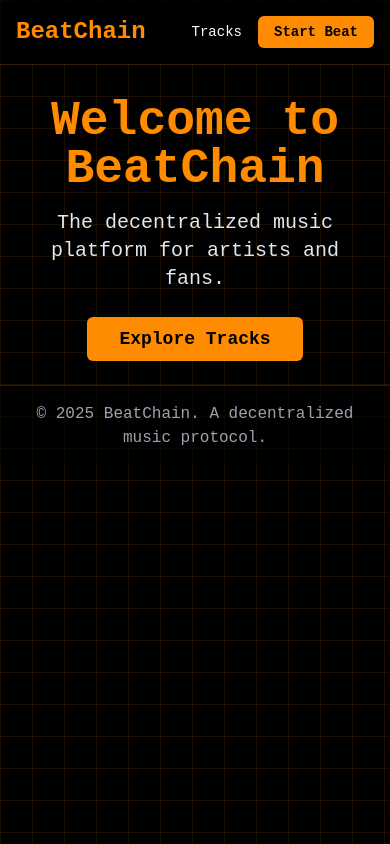
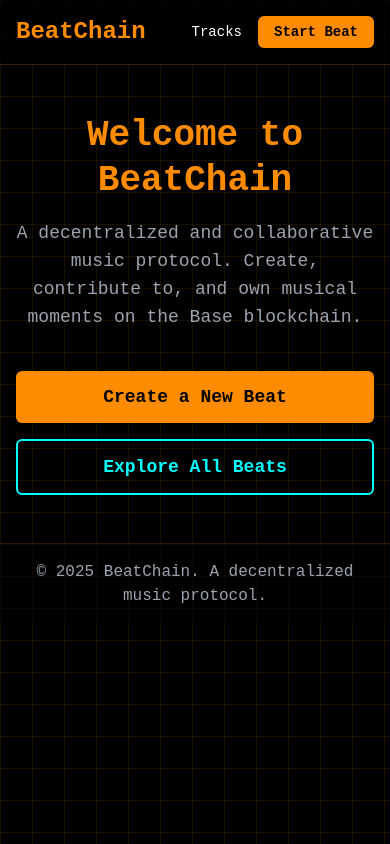
Before and after one commit to Batuhan4/BeatChain, a Next.js app: page / in a window 390 px wide. Built offline with nearby package versions, Linux system fonts and the light colour scheme; no server answers; what @coinbase/onchainkit would draw is missing.

Commit message:
refactor: Enhance mobile UX and UI consistency

```diff
--- a/app/beat/[beatId]/page.tsx
+++ b/app/beat/[beatId]/page.tsx
@@ -120,20 +120,20 @@ const BeatPage = () => {
   return (
     <div className="container mx-auto px-4 py-8">
       <div className="text-center mb-8">
-        <h1 className="text-4xl md:text-5xl font-bold text-cyber-orange mb-2">
+        <h1 className="text-3xl md:text-5xl font-bold text-cyber-orange mb-2 break-words">
           Beat #{beat.id.toString()}
         </h1>
         <p className="text-lg text-gray-400">
           Status: <span className={isCompleted ? 'text-cyber-blue' : 'text-yellow-500'}>{BeatStatus[beat.status]}</span>
-          {beat.isMinted && <span className="text-cyber-purple ml-2">(Minted as NFT)</span>}
+          {beat.isMinted && <span className="text-cyber-purple ml-2">(Minted)</span>}
         </p>
       </div>
 
       <div className="bg-black/30 p-4 md:p-6 rounded-lg border border-cyber-orange/30 mb-8 max-w-2xl mx-auto">
-        <h3 className="text-2xl mb-4">Contributors</h3>
+        <h3 className="text-xl md:text-2xl mb-4">Contributors</h3>
         <div className="flex flex-col space-y-2">
           {beat.contributors.map((c, i) => c !== '0x0000000000000000000000000000000000000000' && (
-            <div key={i} className="bg-gray-800/50 p-3 rounded font-mono text-sm truncate">
+            <div key={i} className="bg-gray-800/50 p-3 rounded font-mono text-xs md:text-sm truncate">
               <span className="text-cyber-orange mr-2">#{i + 1}:</span> {c}
             </div>
           ))}
@@ -142,19 +142,19 @@ const BeatPage = () => {
 
       {isCompleted ? (
         <div className="text-center">
-          <h2 className="text-3xl mb-4">Beat Completed!</h2>
+          <h2 className="text-2xl md:text-3xl mb-4">Beat Completed!</h2>
           <p className="text-gray-400 mb-6">This masterpiece is ready to be minted as a permanent NFT.</p>
           <button
             onClick={handleMint}
             disabled={beat.isMinted || isPending || isConfirming || isUploading}
-            className="bg-cyber-purple text-white font-bold py-3 px-10 rounded-md hover:bg-purple-500 transition-colors text-xl disabled:bg-gray-600"
+            className="bg-cyber-purple text-white font-bold py-3 px-10 rounded-md hover:bg-purple-500 transition-colors text-lg md:text-xl disabled:bg-gray-600 w-full md:w-auto"
           >
             {beat.isMinted ? 'Already Minted' : isUploading ? 'Finalizing...' : isPending ? 'Confirm...' : isConfirming ? 'Minting...' : 'Mint NFT'}
           </button>
         </div>
       ) : (
         <div className="max-w-4xl mx-auto">
-          <h2 className="text-3xl text-center mb-4">Add Your 4-Second Segment</h2>
+          <h2 className="text-2xl md:text-3xl text-center mb-4">Add Your 4-Second Segment</h2>
           <Sequencer onExport={handleExportedAudio} />
         </div>
       )}
--- a/app/components/Sequencer.tsx
+++ b/app/components/Sequencer.tsx
@@ -212,7 +212,7 @@ const Sequencer = ({ onExport }: { onExport: (audioBlob: Blob) => void }) => {
                   <div
                     key={`${trackIndex}-${stepIndex}`}
                     onClick={() => toggleStep(trackIndex, stepIndex)}
-                    className={`w-full h-12 rounded cursor-pointer transition-all duration-150 border-2
+                    className={`w-full h-14 md:h-12 rounded cursor-pointer transition-all duration-150 border-2
                       ${stepIndex === currentStep && isPlaying ? 'border-cyber-blue scale-105' : 'border-transparent'}
                       ${step ? 'bg-cyber-orange' : 'bg-gray-700/50 hover:bg-gray-600/50'}
                     `}
--- a/app/page.tsx
+++ b/app/page.tsx
@@ -5,17 +5,27 @@ import Link from 'next/link';
 
 const Home = () => {
   return (
-    <div className="container mx-auto px-4 py-8 text-center">
-      <h1 className="text-5xl font-bold mb-4">Welcome to BeatChain</h1>
-      <p className="text-xl mb-8">
-        The decentralized music platform for artists and fans.
+    <div className="container mx-auto px-4 py-12 md:py-24 text-center">
+      <h1 className="text-4xl md:text-6xl font-bold mb-4 leading-tight">
+        Welcome to BeatChain
+      </h1>
+      <p className="text-lg md:text-xl text-gray-400 mb-10 max-w-2xl mx-auto">
+        A decentralized and collaborative music protocol. Create, contribute to, and own musical moments on the Base blockchain.
       </p>
-      <Link
-        href="/tracks"
-        className="bg-cyber-orange text-black px-8 py-3 rounded-md text-lg font-bold hover:bg-orange-400 transition-colors"
-      >
-        Explore Tracks
-      </Link>
+      <div className="flex flex-col md:flex-row items-center justify-center gap-4">
+        <Link
+          href="/start"
+          className="bg-cyber-orange text-black px-8 py-3 rounded-md text-lg font-bold hover:bg-orange-400 transition-colors w-full md:w-auto"
+        >
+          Create a New Beat
+        </Link>
+        <Link
+          href="/tracks"
+          className="bg-transparent border-2 border-cyber-blue text-cyber-blue px-8 py-3 rounded-md text-lg font-bold hover:bg-cyber-blue hover:text-black transition-colors w-full md:w-auto"
+        >
+          Explore All Beats
+        </Link>
+      </div>
     </div>
   );
 };
--- a/app/tracks/page.tsx
+++ b/app/tracks/page.tsx
@@ -48,15 +48,15 @@ const BeatCard = ({ beatId }: { beatId: bigint }) => {
   const cardColor = isCompleted ? 'border-cyber-blue/50' : 'border-cyber-orange/50';
 
   return (
-    <Link href={`/beat/${beat.id.toString()}`}>
-      <div className={`bg-black/30 p-4 rounded-lg border ${cardColor} hover:bg-gray-900/80 transition-colors`}>
+    <Link href={`/beat/${beat.id.toString()}`} className="block">
+      <div className={`bg-black/30 p-4 rounded-lg border ${cardColor} hover:bg-gray-900/80 transition-colors h-full`}>
         <div className="flex justify-between items-center mb-2">
-          <h3 className="text-2xl font-bold text-cyber-orange">Beat #{beat.id.toString()}</h3>
-          <span className={`text-sm font-bold ${isCompleted ? 'text-cyber-blue' : 'text-yellow-500'}`}>
+          <h3 className="text-xl md:text-2xl font-bold text-cyber-orange">Beat #{beat.id.toString()}</h3>
+          <span className={`text-xs md:text-sm font-bold px-2 py-1 rounded-md ${isCompleted ? 'bg-cyber-blue/20 text-cyber-blue' : 'bg-yellow-500/20 text-yellow-500'}`}>
             {BeatStatus[beat.status]}
           </span>
         </div>
-        <p className="text-gray-400">
+        <p className="text-gray-400 text-sm md:text-base">
           {beat.segmentCount} / 3 Segments
         </p>
         {beat.isMinted && <p className="text-cyber-purple text-xs mt-1 font-bold">Minted NFT</p>}
```
